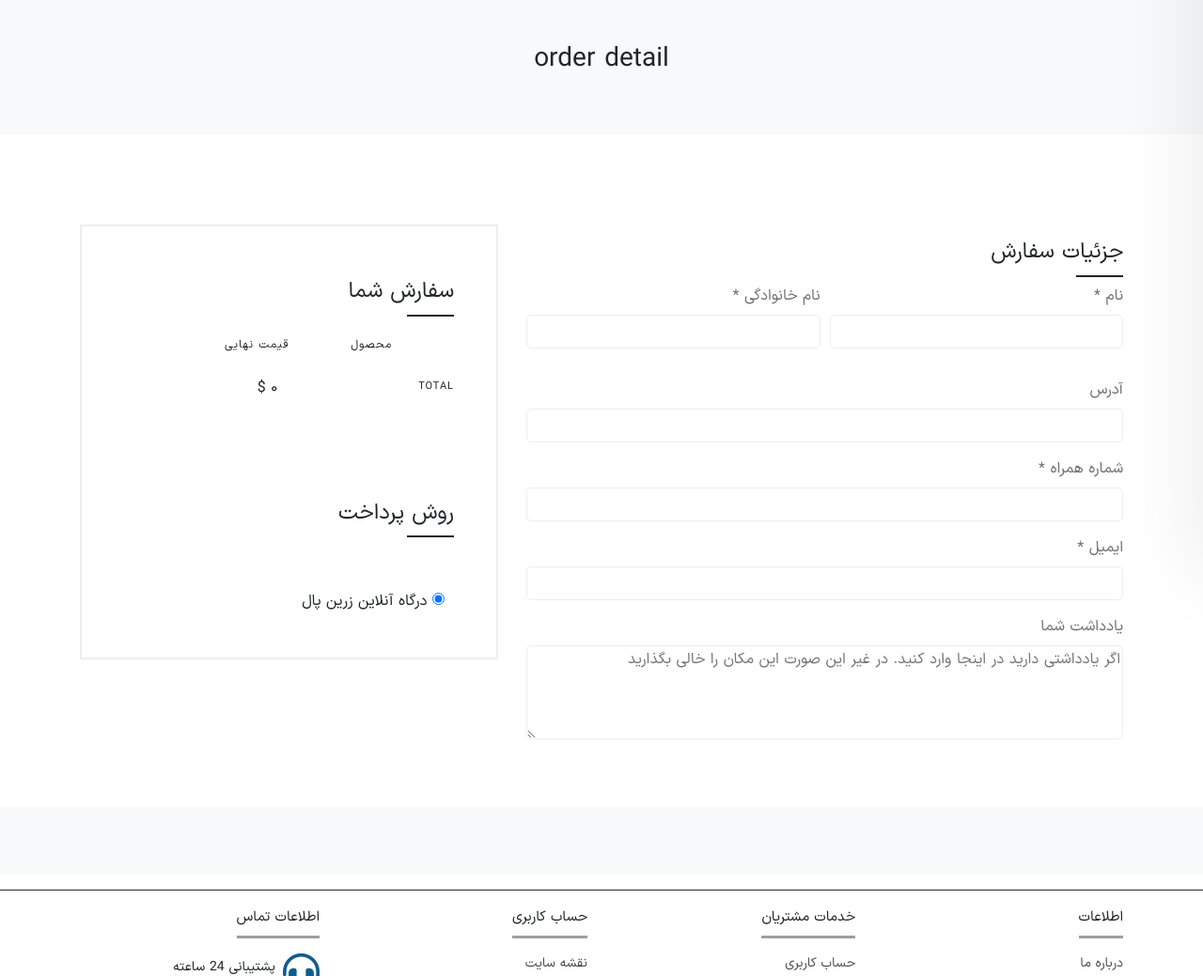
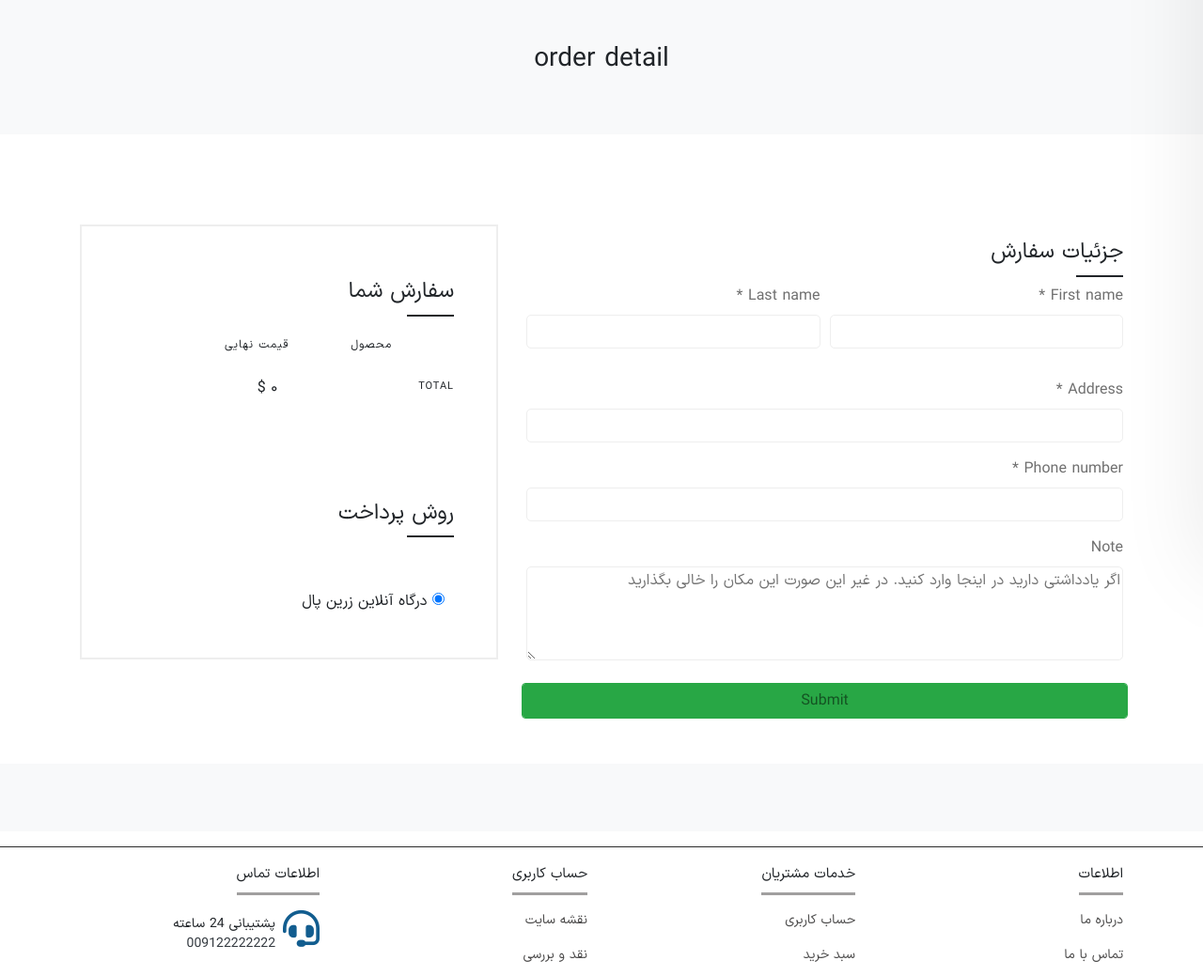
Before and after one commit to Hossein-YB/online-shop, a Django app: page /order/ in a window 1280 px wide. Shown: the part 194-1233 px from the top of the page at 94% size. Run offline with Django 4.2, Linux system fonts and the light colour scheme; the visitor is signed in with stand-in values (Sample User, id 1); parts of the project's set-up code (start-up, migrations or seed data) failed here and were passed over; some libraries are stand-ins or nearby versions; some web fonts are replaced.

Commit message:
create form order and use that in page

```diff
--- a/cart/templates/cart/cart_detail.html
+++ b/cart/templates/cart/cart_detail.html
@@ -115,8 +115,8 @@
                                     </div>
                                 </div>
                                 <div>
-                                    <a href="#" class="btn-submit text-decoration-none">
-                                        ثبت سفارش
+                                    <a href="{% url 'order_detail' %}" class="btn-submit text-decoration-none">
+                                        {% translate "order by" %}
                                     </a>
                                 </div>
                             </div>
--- /dev/null
+++ b/orders/forms.py
@@ -0,0 +1,13 @@
+from django import forms
+from.models import Order
+
+
+class OrderForms(forms.ModelForm):
+    class Meta:
+        model = Order
+        fields = ['first_name', 'last_name', 'phone_number', 'address', 'order_note']
+
+        widgets = {
+            'address': forms.Textarea(attrs={'rows': 1}),
+            'order_note': forms.Textarea(attrs={'rows': 3}),
+        }
--- a/orders/models.py
+++ b/orders/models.py
@@ -10,6 +10,7 @@
     last_name = models.CharField(max_length=100)
     phone_number = models.CharField(max_length=15)
     address = models.CharField(max_length=700)
+    order_note = models.CharField(max_length=700, blank=True)
 
     datetime_created = models.DateTimeField(auto_now_add=True)
     datetime_modified = models.DateTimeField(auto_now=True)
--- a/orders/templates/orders/order_detail.html
+++ b/orders/templates/orders/order_detail.html
@@ -28,55 +28,64 @@
                                         <h2>جزئیات سفارش</h2>
                                     </div>
                                     <div class="checkout-form">
-                                        <form action="#" class="form form-checkout">
+                                        <form action="#" method="post" class="form form-checkout">
+                                            {% csrf_token %}
                                             <div class="form-row mb-3">
                                                 <div class="form-group col-md-6 mb-sm--30">
-                                                    <label for="billing_fname" class="form-label form-label-2">نام <span
-                                                            class="required">*</span></label>
-                                                    <input type="text" name="billing_fname" id="billing_fname"
+                                                    <label for="billing_fname" class="form-label form-label-2">{% translate "First name" %} <span class="required">*</span></label>
+                                                    <input type="text" name="first_name" id="billing_fname"
                                                            class="form-input form-input-2">
+                                                    {% if order_form.errors.first_name %}
+                                                        <p class="error-form">{{ order_form.errors.first_name }}</p>
+                                                    {% endif %}
                                                 </div>
                                                 <div class="form-group col-md-6">
-                                                    <label for="billing_lname" class="form-label form-label-2">نام
-                                                        خانوادگی <span class="required">*</span></label>
-                                                    <input type="text" name="billing_lname" id="billing_lname"
+                                                    <label for="billing_lname" class="form-label form-label-2">{% translate "Last name" %} <span class="required">*</span></label>
+                                                    <input type="text" name="last_name" id="billing_lname"
                                                            class="form-input form-input-2">
-                                                </div>
-                                            </div>
-                                            <div class="form-row mb--20">
-                                                <div class="form-group col-12">
-                                                    <label for="billing_company"
-                                                           class="form-label form-label-2">آدرس</label>
-                                                    <input type="text" name="billing_company" id="billing_company"
-                                                           class="form-input form-input-2">
-                                                </div>
-                                            </div>
-                                            <div class="form-row mb--20">
-                                                <div class="form-group col-12">
-                                                    <label for="billing_phone" class="form-label form-label-2">شماره
-                                                        همراه <span class="required">*</span></label>
-                                                    <input type="text" name="billing_phone" id="billing_phone"
-                                                           class="form-input form-input-2">
-                                                </div>
-                                            </div>
-                                            <div class="form-row mb--20">
-                                                <div class="form-group col-12">
-                                                    <label for="billing_email" class="form-label form-label-2">ایمیل
-                                                        <span class="required">*</span></label>
-                                                    <input type="email" name="billing_email" id="billing_email"
-                                                           class="form-input form-input-2">
+                                                    {% if order_form.errors.last_name %}
+                                                        <div class="error-form"> {{ order_form.errors.last_name }} </div>
+                                                    {% endif %}
                                                 </div>
                                             </div>
                                             <div class="form-row">
                                                 <div class="form-group col-12">
-                                                    <label for="orderNotes" class="form-label form-label-2">یادداشت
-                                                        شما</label>
+                                                    <label for="billing_company"
+                                                           class="form-label form-label-2">{% translate "Address" %} <span class="required">*</span></label>
+                                                    <input type="text" name="address" id="billing_company"
+                                                           class="form-input form-input-2">
+                                                    {% if order_form.errors.address %}
+                                                        <p class="error-form">{{ order_form.errors.address }}</p>
+                                                    {% endif %}
+                                                </div>
+                                            </div>
+                                            <div class="form-row">
+                                                <div class="form-group col-12">
+                                                    <label for="billing_phone" class="form-label form-label-2">{% translate "Phone number" %} <span class="required">*</span></label>
+                                                    <input type="text" name="phone_number" id="billing_phone"
+                                                           class="form-input form-input-2">
+                                                    {% if order_form.errors.phone_number %}
+                                                        <p class="error-form">{{ order_form.errors.phone_number }}</p>
+                                                    {% endif %}
+                                                </div>
+                                            </div>
+                                            <div class="form-row">
+                                                <div class="form-group col-12">
+                                                    <label for="orderNotes" class="form-label form-label-2">{% translate "Note" %}</label>
                                                     <textarea class="form-input form-input-2 form-input-textarea"
                                                               id="orderNotes" name="orderNotes"
                                                               placeholder="اگر یادداشتی دارید در اینجا وارد کنید. در غیر این صورت این مکان را خالی بگذارید"></textarea>
+                                                    {% if order_form.errors.order_note %}
+                                                        <p class="error-form">{{ order_form.errors.order_note }}</p>
+                                                    {% endif %}
                                                 </div>
                                             </div>
+                                            <div class="form-row">
+                                                <button class="btn btn-success form-control text-black-50" type="submit"
+                                                        value="">{% translate "Submit" %}</button>
+                                            </div>
                                         </form>
+
                                     </div>
                                 </div>
                                 <div class="col-sm-12 col-md-5">
@@ -93,10 +102,12 @@
                                                 </tr>
                                                 </thead>
                                                 <tbody>
-                                                {% for item in cart%}
+                                                {% for item in cart %}
                                                     <tr>
-                                                        <th><a class="text-dark text-decoration-none" href="{% url 'product_detail' item.product_obj.id %}">{{ item.product_obj.title }}</a>
-                                                            <strong><span>&#10005;</span> {{ item.quantity|english_to_persian }}</strong>
+                                                        <th><a class="text-dark text-decoration-none"
+                                                               href="{% url 'product_detail' item.product_obj.id %}">{{ item.product_obj.title }}</a>
+                                                            <strong><span>&#10005;</span> {{ item.quantity|english_to_persian }}
+                                                            </strong>
                                                         </th>
                                                         <td class="text-left">{{ item.total_price|intcomma:False|english_to_persian }} {% translate '$' %}</td>
                                                     </tr>
--- a/orders/views.py
+++ b/orders/views.py
@@ -1,5 +1,22 @@
+import requests
 from django.shortcuts import render
+from .forms import OrderForms
+from django.contrib.auth.decorators import login_required
 
 
+@login_required
 def order_detail_view(request):
-    return render(request, 'orders/order_detail.html')
+
+    if request.method == "POST":
+
+        order_form = OrderForms(request.POST)
+
+        if order_form.is_valid():
+            order_obj = order_form.save(commit=False)
+            order_obj.user = request.user
+            order_obj.save()
+
+    else:
+        order_form = OrderForms()
+
+    return render(request, 'orders/order_detail.html', context={'order_form': order_form})
--- a/static/css/_check_out.css
+++ b/static/css/_check_out.css
@@ -1,7 +1,11 @@
 .checkout-title h2 {
     font-size: 23px;
 }
-
+div.form-group ul.errorlist li{
+    margin-top: 0.3rem;
+    font-size: 13px;
+    color: #b50000;
+}
 .checkout-title h2::after {
     content: "";
     width: 50px;
```
Also changed, not shown: cart/locale/fa/LC_MESSAGES/django.po, locale/fa/LC_MESSAGES/django.po, orders/locale/fa/LC_MESSAGES/django.po (added), orders/migrations/0002_order_order_note.py (added), products/locale/fa/LC_MESSAGES/django.po.
